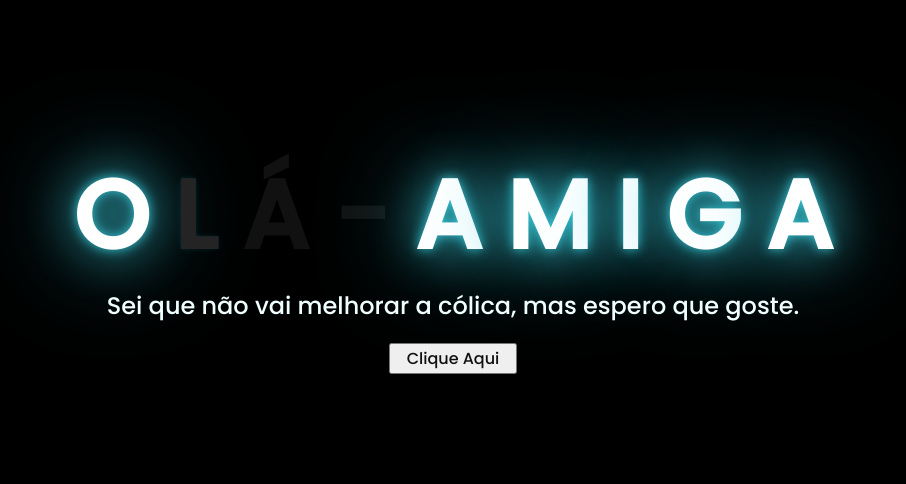
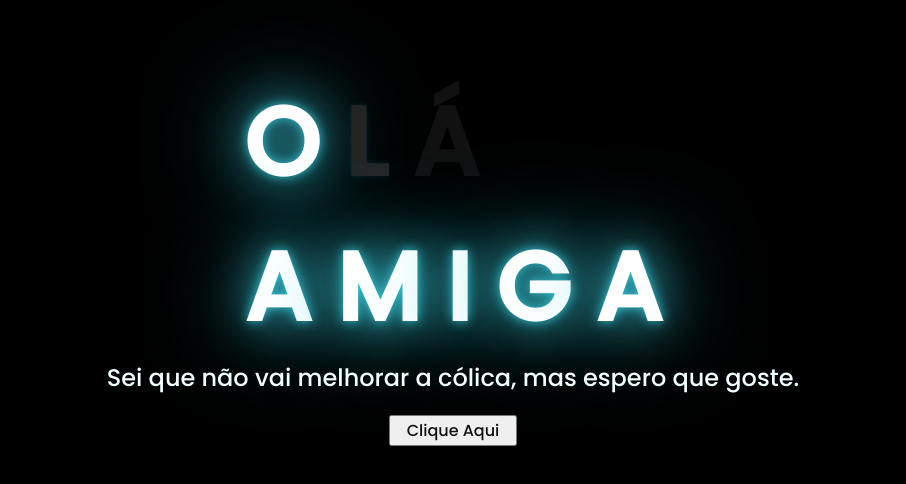
Before and after one commit to meninojohnny/Flower, a plain HTML site: page index.html in a window 1280 px wide. Shown: the part 150-634 px from the top of the page, without its empty margins (195-1101 px from the left). Drawn offline with Linux system fonts and the light colour scheme.

Commit message:
Update index.html

```diff
--- a/index.html
+++ b/index.html
@@ -13,8 +13,7 @@
     <!-- silahkan menambah kata sesuai keinginan dengan <span>text...</span -->
         <span>O</span>
         <span>L</span>
-        <span>Á</span>
-        <span>-</span>
+        <span>Á</span><br>
         <span>A</span>
         <span>M</span>
         <span>I</span>
```
